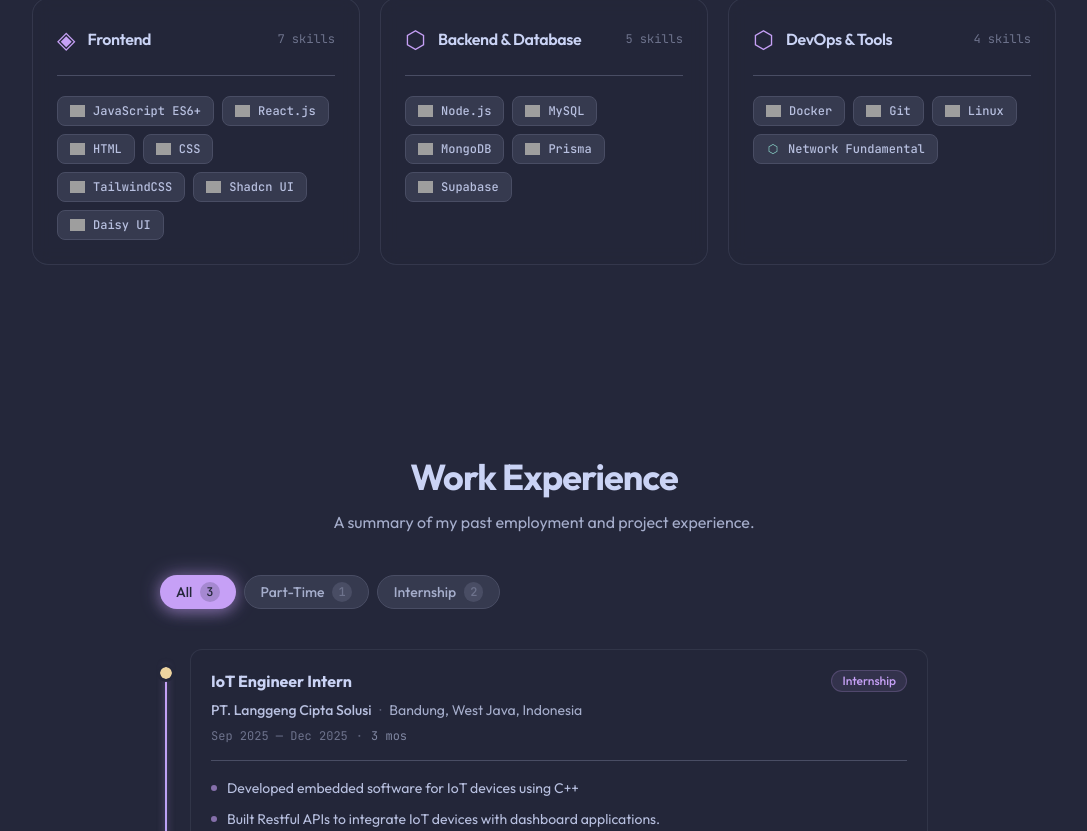
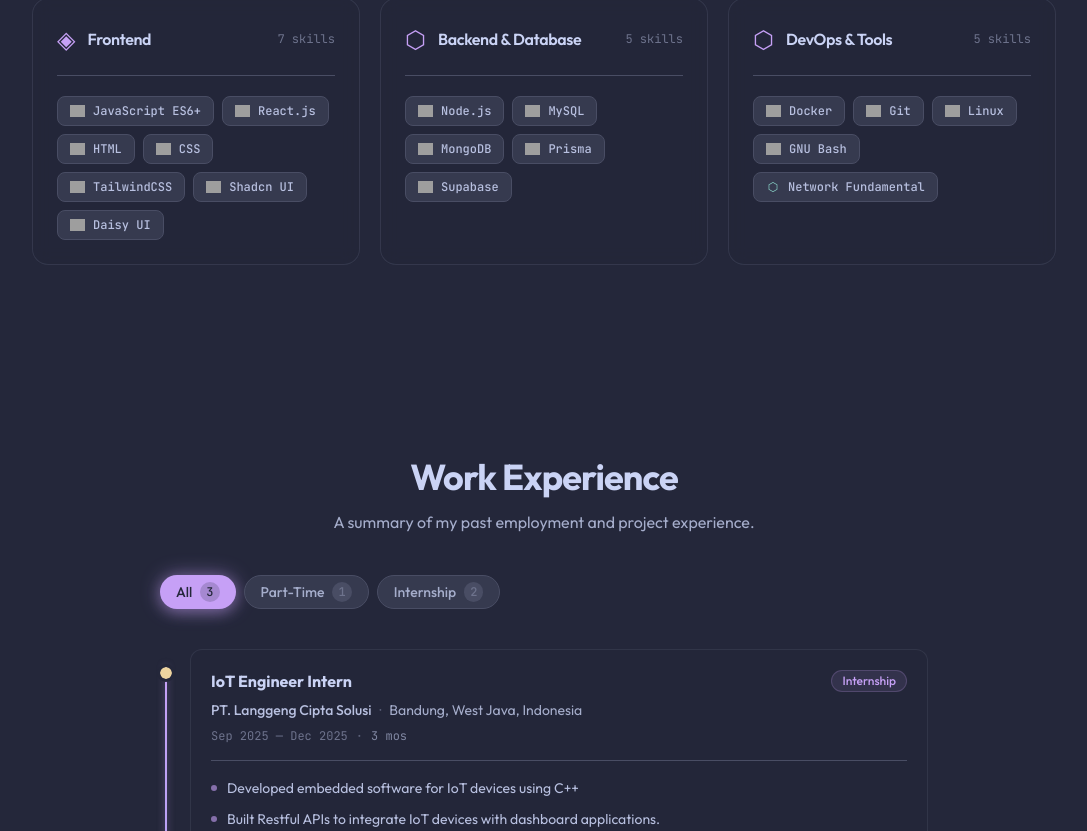
Before and after one commit to azrilpramudia/personal-website, a Next.js app: page / in a window 1280 px wide. Shown: the part 1711-2542 px from the top of the page, without its empty margins (96-1183 px from the left). Built offline with nearby package versions, Linux system fonts and the light colour scheme; grey boxes are pictures that could not be loaded.

Commit message:
feat: add bash skill

```diff
--- a/src/data/skills.ts
+++ b/src/data/skills.ts
@@ -47,6 +47,7 @@ export const skillCategories: SkillCategory[] = [
       { name: "Docker", iconSlug: "docker", color: "#2496ED" },
       { name: "Git", iconSlug: "git", color: "#F05032" },
       { name: "Linux", iconSlug: "linux", color: "#FCC624" },
+      { name: "GNU Bash", iconSlug: "bash", color: "#4EAA25" },
       { name: "Network Fundamental", customIcon: "⬡", color: "#8bd5ca" },
     ],
   },
```
